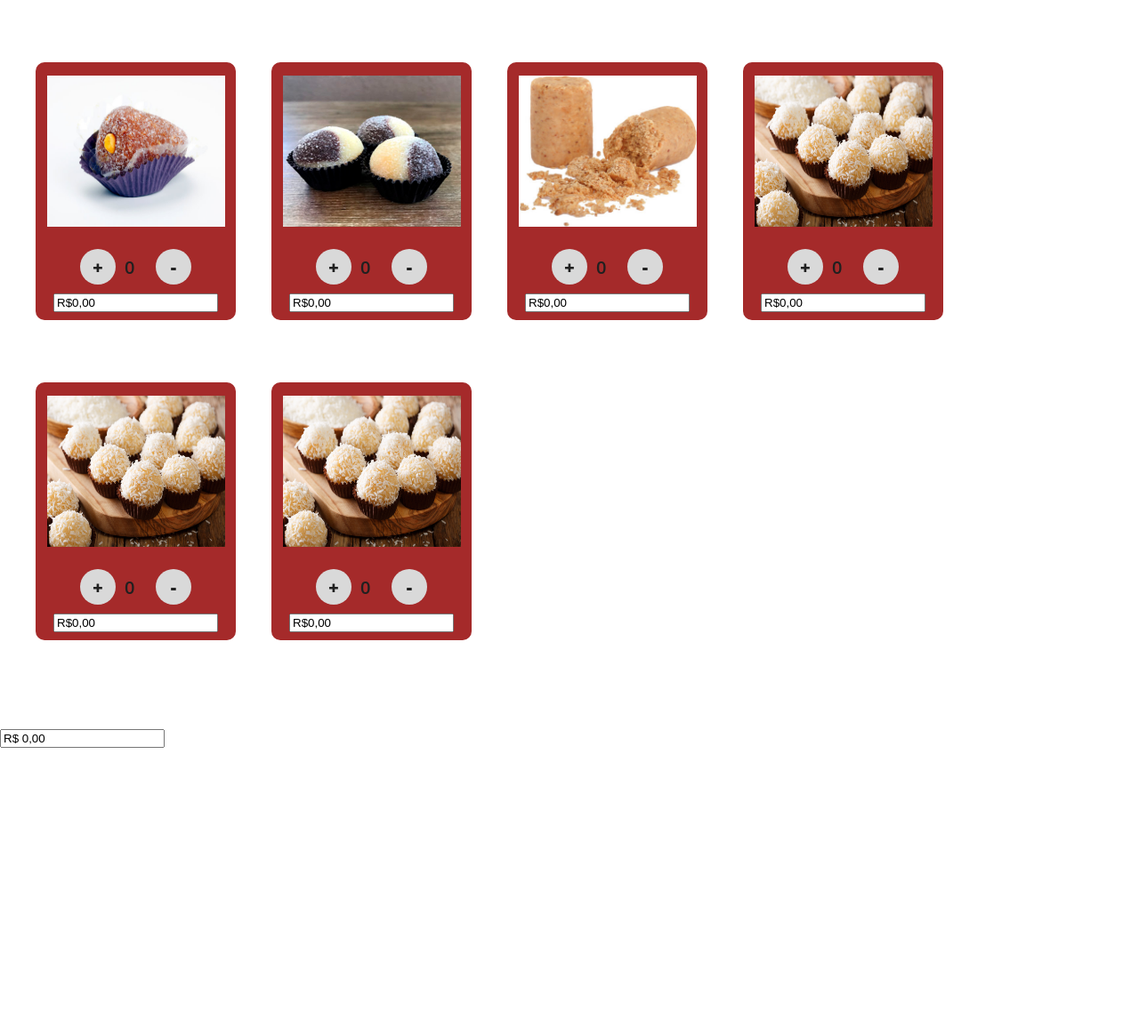
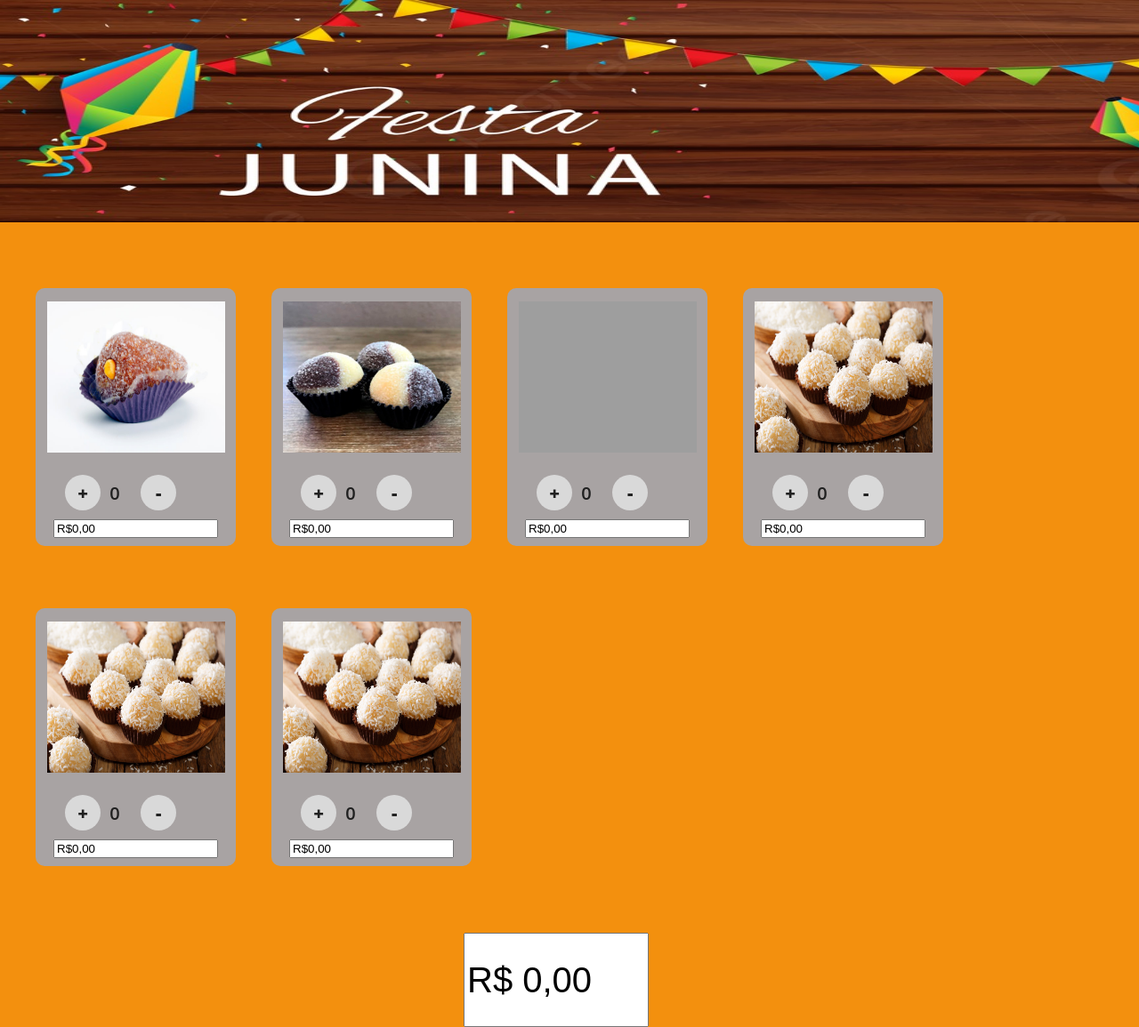
Before and after one commit to PortadordeCNPJ/caixaFestaJunina, a PHP site: page /caixa.html in a window 1280 px wide; the page is wider, and only the part inside the window is pictured. Shown: that part at 89% size. Before the commit the page ends 841 px from the top of that part, so only its background shows below. Run offline with PHP 8.4, Linux system fonts and the light colour scheme; grey boxes are pictures that could not be loaded.

Commit message:
centralização e colors

```diff
--- a/caixa.html
+++ b/caixa.html
@@ -10,10 +10,16 @@
 
 <body>
 
+
+
+<img src="./imgs/festaaaaaaaaaa.jpeg" class="image-top">
+
+
+
     <form id="prod">
         <div class="container-card">
             <div class="card">
-                <img class="img-card" src="cajuzinho.jpg">
+                <img class="img-card" src="./imgs/cajuzinho.jpg">
                 <div class="texto-card">
                     <div class="btn" onclick="almentarKg('cajuzinho')">+</div>
                     <input class="count" id="ContCajuzinho" readonly value="0" />
@@ -25,7 +31,7 @@
             </div>
 
             <div class="card">
-                <img class="img-card" src="doisAmores.jpg">
+                <img class="img-card" src="./imgs/doisAmores.jpg">
                 <div class="texto-card">
                     <div class="btn" onclick="almentarKg('twoAmores')">+</div>
                     <input class="count" id="ContAmores" readonly value="0" />
@@ -37,7 +43,7 @@
             </div>
 
             <div class="card">
-                <img class="img-card" src="pacoca.jpg">
+                <img class="img-card" src="./imgs/">
                 <div class="texto-card">
                     <div class="btn" onclick="almentarKg('brigadeiro')">+</div>
                     <input class="count" id="ContBriga" readonly value="0" />
@@ -84,10 +90,13 @@
                 </div>
             </div>
         </div>
-        <input class="total-amount" id="precototal" readonly value="R$ 0,00" />
+        <center><input class="total-amount" id="precototal" readonly value="R$ 0,00" /></center>
 
     </form>
     <script src="script.js"></script>
+
+
+    <imput type="button"></imput>
 </body>
 
 </html>
--- a/style.css
+++ b/style.css
@@ -8,6 +8,7 @@ body {
   margin: 0;
   padding: 0;
   height: 100%;
+  background-color: #f3900e;
 }
 
 
@@ -22,7 +23,7 @@ body {
 display: flex;
 flex-direction: column;
 align-items: center;
-background-color: brown;
+background-color: rgb(168, 163, 163);
 width: 225px;
 height: 290px;
 border-radius: 10px;
@@ -63,4 +64,20 @@ color: #202020;
 .texto-card {
 display: flex;
 justify-content: center;
+margin-left: -15%;
 }
+/*botao do valor parte de baixo*/
+.total-amount{
+  margin-right: 30px;
+  display: flex;
+  width: 200px;
+  height: 100px;
+  font-size: 40px;
+  margin-top: -25px;
+
+}
+/*imagem no topo*/
+.image-top{
+  height: 250px;
+  width: 1709px;
+}
```
Also changed, not shown: imgs/paçoca.png (added).
